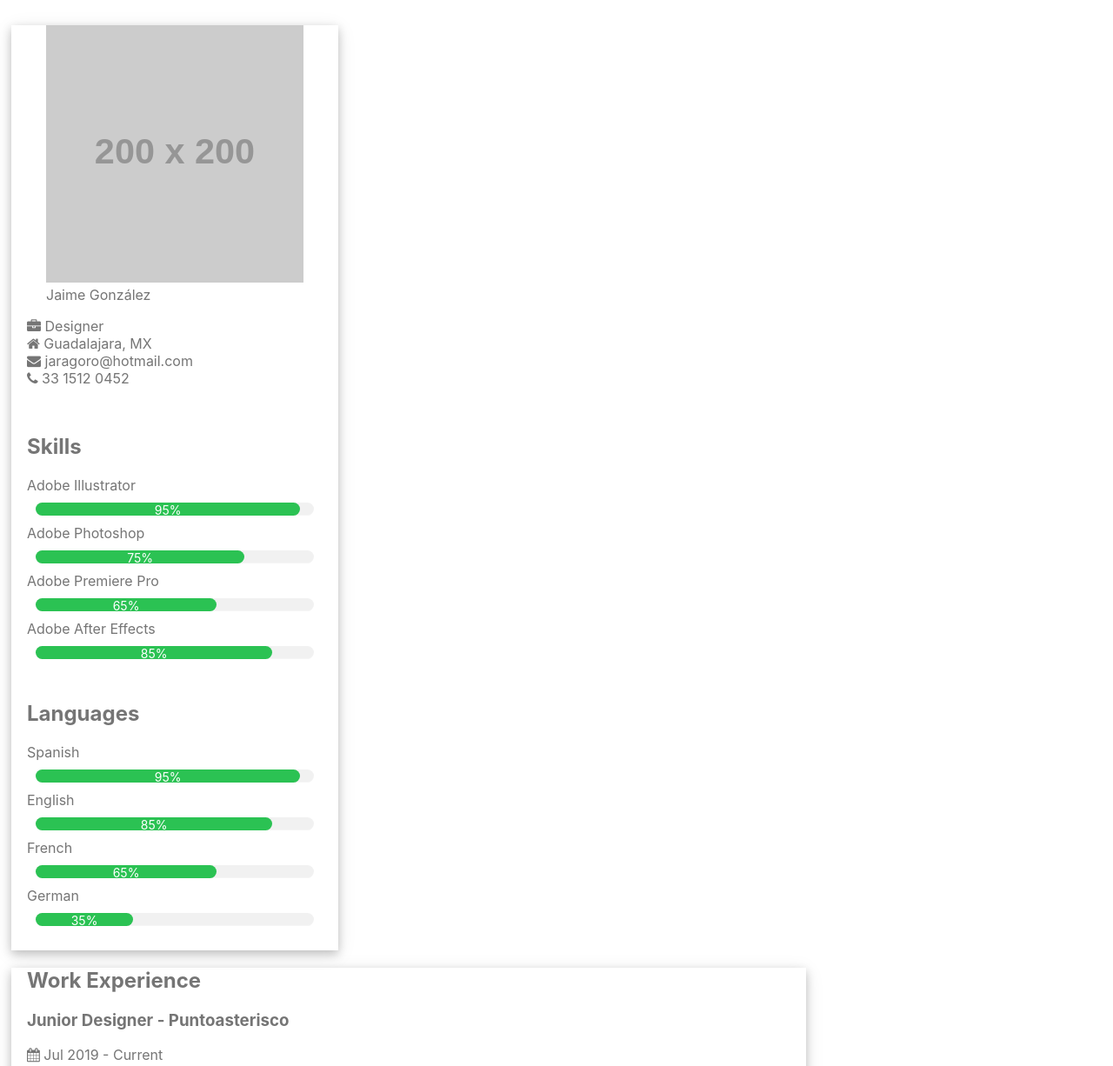
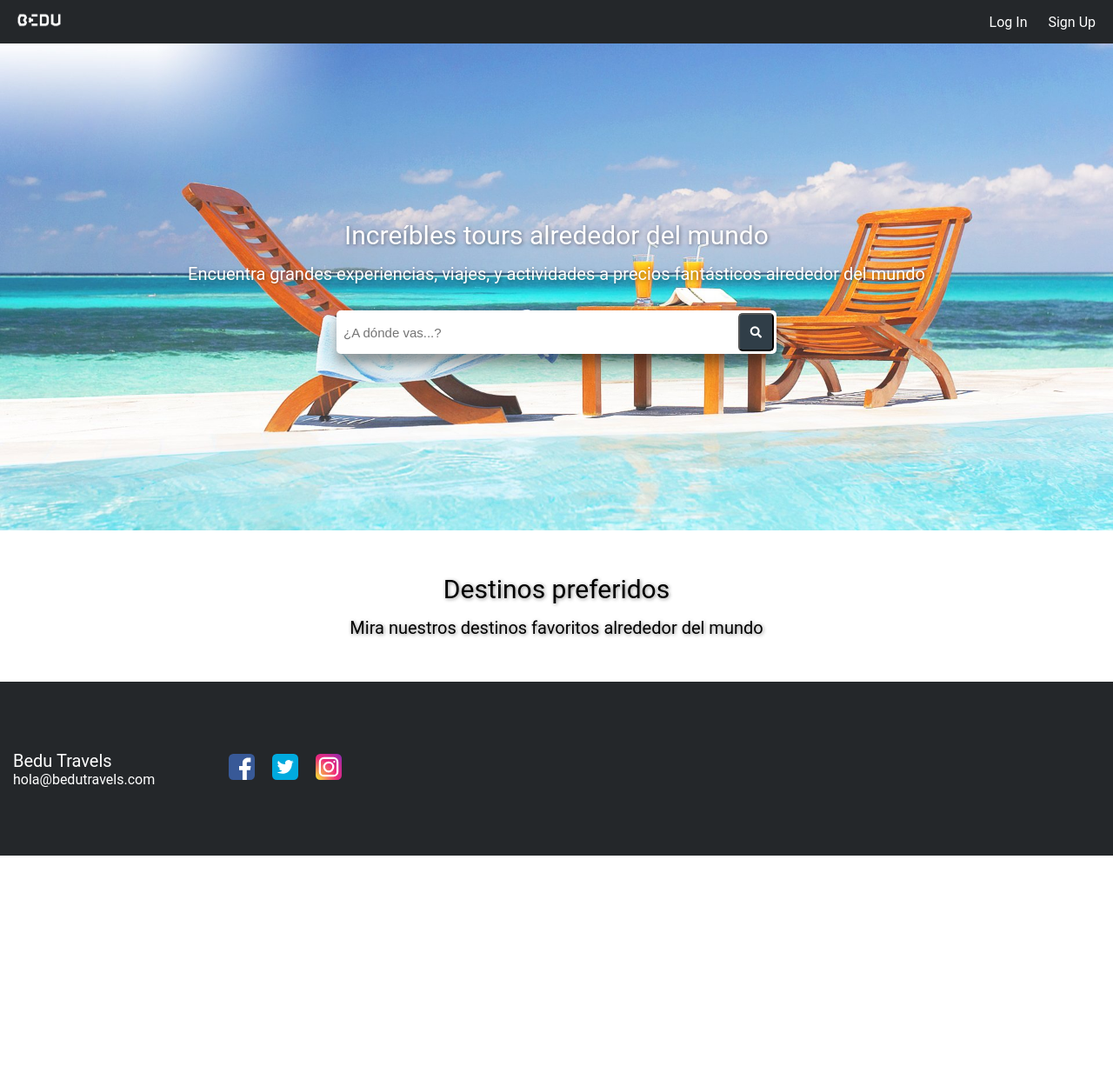
Before and after one commit to Jaragoro/Bedu-Travels, a plain HTML site: page index.html in a window 1280 px wide. Shown: the top 1226 px of the page at 87% size. After the commit the page ends 984 px from the top, so only its background shows below. Drawn offline with Linux system fonts and the light colour scheme; files that its build step writes are made by us from their sources; placeholder pictures from the web are drawn by us.

Commit message:
Nuevas modificaciones de index.html y main.css, con carpeta nueva de assets

```diff
--- /dev/null
+++ b/assets/css/main.css
@@ -0,0 +1,242 @@
+*{
+    margin: 0%;
+    padding: 0%;
+}
+
+body{
+    font-family: 'Roboto', sans-serif;
+}
+
+nav{
+    background-color: #24272a;
+    height: 50px;
+    width: 100%;
+    display: flex;
+    justify-content: space-between;
+    align-items: center;
+}
+
+nav > div > a{
+    color: #fff;
+    text-decoration: none;
+    padding-right: 20px;
+}
+
+nav > div > a:hover{
+  color:red
+}
+
+footer{
+  height: 200px;
+  width: 100%;
+  background-color: #24272a;
+  color: #fff;
+  display: flex;
+  align-items: center;
+}
+
+ul {
+  list-style-type: none;
+}
+
+#bedu-logo{
+  margin-left: 20px;
+  width: 50px;
+}
+
+#home-cover{
+  background-image: url("../images/img_cover_home.jpg");
+  background-position: center;
+  background-repeat: no-repeat;
+  background-size: cover;
+  height: 70vh;
+  width: 100%;
+  display: flex;
+  justify-content: center;
+  align-items: center;
+  flex-direction: column;
+  text-align: center;
+  color: #fff;
+}
+
+.margin-top-lg{
+  margin-top: 50px;
+}
+
+.margin-top-md{
+  margin-top: 30px;
+}
+
+.margin-top-sm{
+  margin-top: 15px;
+}
+
+.margin-bottom-lg{
+  margin-bottom: 50px;
+}
+
+.margin-bottom-md{
+  margin-bottom: 30px;
+}
+
+.margin-bottom-sm{
+  margin-bottom: 15px;
+}
+
+.padding-top-lg{
+  padding-top: 50px;
+}
+
+.padding-top-md{
+  padding-top: 30px;
+}
+
+.padding-top-sm{
+  padding-top: 15px;
+}
+
+.padding-left-sm{
+  padding-left: 15px;
+}
+
+.text-center{
+  text-align: center;
+}
+
+.text-shadow{
+  text-shadow: 1px 1px 4px rgba(0,0,0,0.45);
+}
+
+.title-font{
+  font-size: 30px;
+}
+
+.subtitle-font{
+  font-size: 20px;
+}
+
+.searchbar{
+  background-color: #fff;
+  padding-left: 10px;
+  padding: 3px;
+  width: 500px;
+  display: flex;
+  justify-content: space-between;
+  align-items: center;
+  box-shadow: 0 14px 28px rgba(0,0,0,0.25), 0 10px 10px rgba(0,0,0,0.22);
+  border-radius: 5px;
+}
+
+.searchbar > input{
+  width: 100%;
+  padding: 0;
+  margin: 0;
+  font-size: 15px;
+  border: none;
+  padding-left: 5px;
+}
+
+.searchbar > input:focus{
+  outline: 0px;
+}
+
+.search-button{
+  height: 44px;
+  width: 45px;
+  color: white;
+  background-color: #303e48;
+  margin: 0px;
+  border-radius: 5px;
+}
+
+.social-media-container{
+  display: flex;
+  justify-content: center;
+  width: 300px;
+}
+
+.social-media-container > a > img{
+  width: 30px;
+  padding: 0 10px 0 10px;
+}
+
+.social-media-container > a > img:hover{
+  width: 40px;
+}
+
+footer > ul > li:first-of-type{
+  font-size: 20px;
+}
+
+.container-title-subtitle > p:first-child{
+  font-size: 30px;
+  text-shadow: 1px 1px 4px rgba(0, 0, 0, 0.45);
+}
+
+.container-title-subtitle > p:last-child{
+  font-size: 20px;
+  text-shadow: 1px 1px 4px rgba(0, 0, 0, 0.45);
+}
+
+.dropbtn{
+  height: 100%;
+  background-color: #24272a;
+  color: white;
+  padding: 16px;
+  font-size: 16px;
+  border: none;
+  cursor: pointer;
+}
+
+.dropdown{
+  height: 100%;
+  position: relative;
+  display: inline-block;
+}
+
+.dropdown-content{
+  display: none;
+  position: absolute;
+  background-color: #f9f9f9;
+  min-width: 160px;
+  box-shadow: 0px 8px 16px 0px rgba(0, 0, 0, 0.2);
+  z-index: 1;
+  right: 0;
+}
+
+.dropdown-content > a{
+  color: black;
+  padding: 12px 16px;
+  text-decoration: none;
+  display: block;
+}
+
+.dropdown-content > a:hover{
+  background-color: #f1f1f1;
+}
+
+.dropdown:hover > .dropdown-content{
+  display: block;
+}
+
+.dropdown:hover > .dropbtn{
+  background-color: #24272a;
+}
+
+/*Media Queries para el diseño responsivo*/
+
+@media screen and (min-width: 500px){
+  .desktop{
+    display: none;
+  }
+}
+
+@media screen and (max-width: 600px){
+  .mobile{
+    display: none;
+  }
+
+  .searchbar{
+    width: 80%;
+  }
+}
--- a/index.html
+++ b/index.html
@@ -4,104 +4,65 @@
     <meta charset="UTF-8">
     <meta name="viewport" content="width=device-width, initial-scale=1.0">
     <meta http-equiv="X-UA-Compatible" content="ie=edge">
-    <title>CV - Jaime González</title>
-    <link rel="stylesheet" href="Assets/CSS/main.css">
-    <link rel="stylesheet" href="https://fonts.googleapis.com/css?family=Roboto">
-    <link rel="stylesheet" href="https://cdnjs.cloudflare.com/ajax/libs/font-awesome/4.7.0/css/font-awesome.min.css">
+    <link rel="stylesheet" href="assets/css/main.css">
+    <link rel="stylesheet" href="https://use.fontawesome.com/releases/v5.7.2/css/all.css" integrity="sha384-fnm0cqbT1WI1j8LyTjo7mOUStjsKC4pOpQbqyi7RrhN7udi9RwhKkMHpvLbHG9Sr" crossorigin="anonymous">
+    <title>Bedu Travels</title>
 </head>
 <body>
-    <main class="cv-main">
-        <section id="Me">
-            <section class="Me-Picture">
-                <figure>
-                    <img src="https://via.placeholder.com/200" alt="Foto de Perfil">
-                    <figcaption>Jaime González</figcaption>
-                </figure>
-            </section>
-            <section class="Me-Contact">
-                <ul>
-                    <li><i class="fa fa-briefcase"></i> Designer</li>
-                    <li><i class="fa fa-home"></i> Guadalajara, MX</li>
-                    <li><i class="fa fa-envelope"></i> jaragoro@hotmail.com</li>
-                    <li><i class="fa fa-phone"></i> 33 1512 0452</li>
-                </ul>
-            </section>
-            <section class="Me-Skills">
-                <header>
-                    <h2>Skills</h2>
-                </header>
+    <nav>
+        <a href="index.html">
+            <img src="assets/images/bedu_logo.png" alt="bedu_logo" id="bedu-logo">
+        </a>
+        <div class="mobile">
+            <a href="">Log In</a>
+            <a href="">Sign Up</a>
+        </div>
+        <div class="dropdown desktop">
+            <button class="dropbtn">
+                <i class="fas fa-bars"></i>
+            </button>
+            <div class="dropdown-content">
+                <a href="login.html">Log In</a>
+                <a href="register.html">Sign Up</a>
+            </div>
+        </div>
+    </nav>
+    <section id="home-cover">
         <div>
-                        <label for="skill-illustrator">Adobe Illustrator</label>
+            <p class="margin-bottom-sm title-font text-shadow">Increíbles tours alrededor del mundo</p>
+            <p class="margin-bottom-md subtitle-font text-shadow">
+            Encuentra grandes experiencias,
+            viajes, y actividades a precios fantásticos
+            alrededor del mundo
+            </p>
         </div>
-                    <div class="meter">
-                        <div class="span" style="width: 95%;">95%</div>
-                    </div>
-                    <div>
-                        <label for="skill-photoshop">Adobe Photoshop</label>
-                    </div>
-                    <div class="meter">
-                        <div class="span" style="width: 75%;">75%</div>
-                    </div>
-                    <div>
-                        <label for="skill-premiere-pro">Adobe Premiere Pro</label>
-                    </div>
-                    <div class="meter">
-                        <div class="span" style="width: 65%;">65%</div>
-                    </div>
-                    <div>
-                        <label for="skill-after-effects">Adobe After Effects</label>
-                    </div>
-                    <div class="meter">
-                        <div class="span" style="width: 85%;">85%</div>
+        <div class="searchbar">
+            <input type="text" placeholder="¿A dónde vas...?"/>
+            <button class="search-button" type="button"><i class="fas fa-search"></i></button>
         </div>
     </section>
-            <section class="Me-Languages">
-                <header>
-                    <h2>Languages</h2>
-                </header>
-                    <div>
-                        <label for="spanish">Spanish</label>
-                    </div>
-                    <div class="meter">
-                        <div class="span" style="width: 95%;">95%</div>
-                    </div>
-                    <div>
-                        <label for="english">English</label>
-                    </div>
-                    <div class="meter">
-                        <div class="span" style="width: 85%;">85%</div>
-                    </div>
-                    <div>
-                        <label for="French">French</label>
-                    </div>
-                    <div class="meter">
-                        <div class="span" style="width: 65%;">65%</div>
-                    </div>
-                    <div>
-                        <label for="german">German</label>
-                    </div>
-                    <div class="meter">
-                        <div class="span" style="width: 35%;">35%</div>
+    <section class="text-center margin-top-lg">
+        <div class="container-title-subtitle">
+            <p class="margin-bottom-sm">Destinos preferidos</p>
+            <p class="margin-bottom-md">Mira nuestros destinos favoritos alrededor del mundo</p>
         </div>
     </section>
-        </section>
-        <section id="Work-Experience">
-            <header>
-                <h2>Work Experience</h2>
-            </header>
-                <div>
-                    <h3>Junior Designer - Puntoasterisco</h3>
+    <footer class="margin-top-lg">
+        <ul class="padding-left-sm">
+            <li>Bedu Travels</li>
+            <li>hola@bedutravels.com</li>
+        </ul>
+        <div class="social-media-container">
+            <a href="">
+                <img src="assets/images/facebook.svg" alt="">
+            </a>
+            <a href="">
+                <img src="assets/images/twitter.svg" alt="">
+            </a>
+            <a href="">
+                <img src="assets/images/instagram.svg" alt="">
+            </a>
         </div>
-                <div class="specifications"></div>
-                    <ul>
-                        <li><i class="fa fa-calendar"></i> Jul 2019 - <span class="current">Current</span></li>
-                    </ul>
-                <p>Graphic, Editorial and Digital Design. Branding and Marketing strategies for social media</p>
-        </section>
-            <section id="Education">
-
-            </section>
-    </main>
-    <footer></footer>
+    </footer>
 </body>
 </html>
--- a/main.css
+++ /dev/null
@@ -1,61 +0,0 @@
-* {
-    border: 0;
-    padding: 0;
-    box-sizing: content-box;
-    font-family: -apple-system, BlinkMacSystemFont, 'Segoe UI', Roboto, Oxygen, Ubuntu, Cantarell, 'Open Sans', 'Helvetica Neue', sans-serif;
-    color: #757575;
-}
-
-ul {
-    list-style-type: none;
-}
-
-.cv-main {
-    padding: 5px;
-}
-
-.cv-main>section {
-    box-shadow: 0 4px 10px 0 rgba(0, 0, 0, 0.2), 0 4px 20px 0 rgba(0, 0, 0, 0.1);
-}
-
-#Me>section:not(:first-child) {
-    padding: 0px 18px 18px;
-}
-
-#Work-Experience {
-    padding: 0px 18px 18px;
-}
-
-.Me-Picture img {
-    width: 100%;
-}
-
-.meter {
-    margin: 10px;
-    height: 15px;
-    position: relative;
-    background: #f1f1f1;
-    border-radius: 25px;
-    box-shadow: inset 0 -1px 1px rgba(255, 255, 255, 0.3);
-}
-
-.span {
-    display: inherit;
-    height: 100%;
-    font-size: 14px;
-    color: #ffffff;
-    text-align: center;
-    background: rgb(43, 194, 83);
-    border-radius: 25px;
-}
-
-/*Desktop*/
-@media only screen and (min-width: 1000px) {
-    #Me {
-        width: 30%;
-    }
-
-    #Work-Experience {
-        width: 70%;
-    }
-}
```
Also changed, not shown: assets/images/bedu_logo.png (added), assets/images/facebook.svg (added), assets/images/img_cover_home.jpg (added), assets/images/instagram.svg (added), assets/images/twitter.svg (added). Lines whose indentation alone changed are shown as unchanged.
